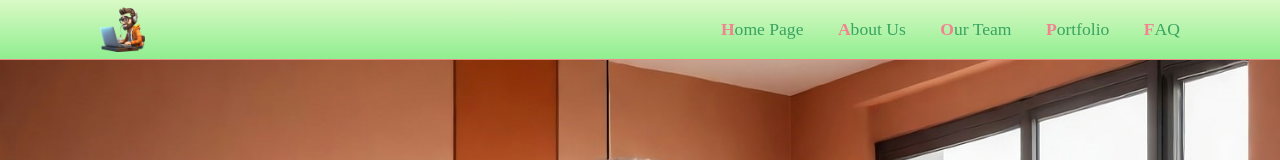
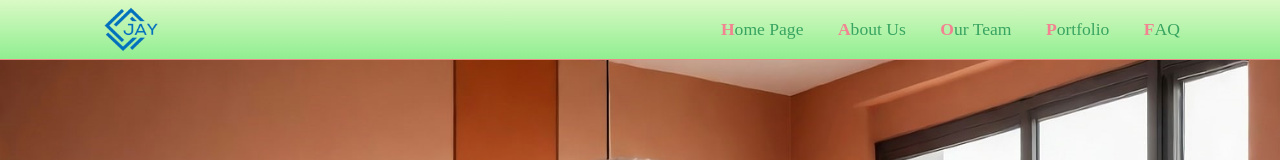
Before and after one commit to jaykhandla/The-interior-design-firm, a plain HTML site: page index.html in a window 1280 px wide. Shown: the top 160 px of the page. Drawn offline with Linux system fonts and the light colour scheme.

Commit message:
update done

```diff
--- a/index.html
+++ b/index.html
@@ -22,14 +22,14 @@
   <title>The interior design firm</title>
 
   <link rel="stylesheet" href="style.css" />
-  <link rel="icon" href="./Images/logo.webp">
+  <link rel="icon" href="/Images/Logo JAY.png">
   <script src="script.js"></script>
 </head>
 
 <body>
 
   <nav>
-    <img src="./Images/logo.webp">
+    <img src="/Images/Logo JAY.png">
     <ul>
       <li>
         <a href="#Home">Home Page</a>
--- a/style.css
+++ b/style.css
@@ -60,7 +60,7 @@ nav {
 }
 
 nav img {
-    width: 45px;
+    width: 60px;
     height: 45px;
 }
 
```
Also changed, not shown: Images/Logo JAY.png (added), Images/logo.webp (deleted).
